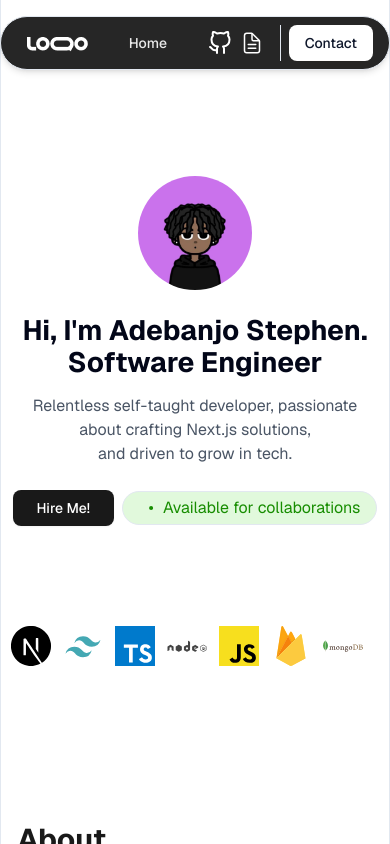
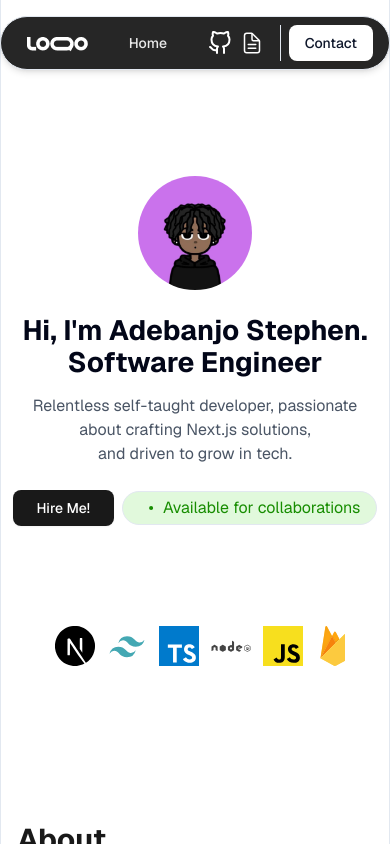
Before and after one commit to SteeveSticks/my-portfolio, a Next.js app: page / in a window 390 px wide. Shown: the top 844 px of the page. Built offline with nearby package versions, Linux system fonts and the light colour scheme.

Commit message:
stackloop update 0.2

```diff
--- a/src/components/StackLoop.tsx
+++ b/src/components/StackLoop.tsx
@@ -16,7 +16,7 @@ const techStack = [
 
 const StackLoop = () => {
   return (
-    <div className="rounded-xs overflow-hidden py-1 max-w-[400px] mx-auto ">
+    <div className="rounded-xs overflow-hidden py-1 md:max-w-[400px] max-w-[300px] mx-auto ">
       <Marquee delay={5} speed={30}>
         <div className="flex-center gap-3 mx-3">
           {techStack.map((tech, index) => (
```
